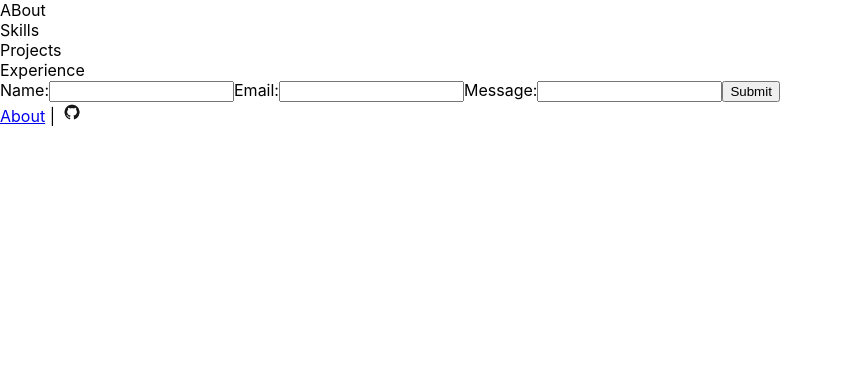
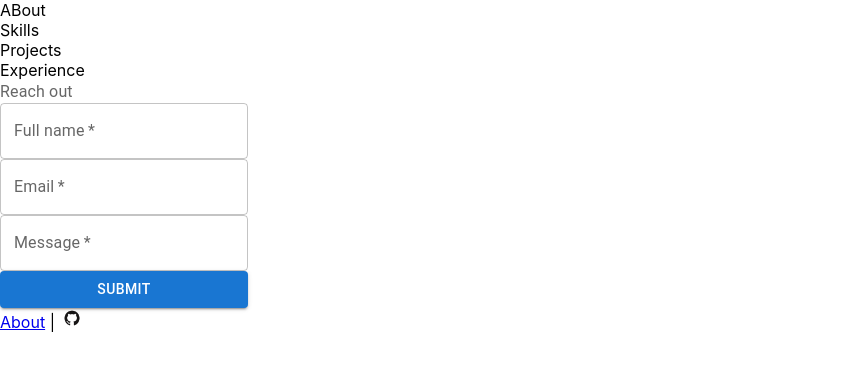
Before and after one commit to DesTede/personal_site, a React (Create React App) app: page /contact in a window 1280 px wide. Shown: the top 370 px of the page, without its empty margins (0-843 px from the left). Built offline with nearby package versions, Linux system fonts and the light colour scheme.

Commit message:
Contact.tsx updated

```diff
--- a/package.json
+++ b/package.json
@@ -3,6 +3,9 @@
   "version": "0.1.0",
   "private": true,
   "dependencies": {
+    "@emotion/react": "^11.13.3",
+    "@emotion/styled": "^11.13.0",
+    "@mui/material": "^6.1.1",
     "@testing-library/jest-dom": "^5.17.0",
     "@testing-library/react": "^13.4.0",
     "@testing-library/user-event": "^13.5.0",
--- a/src/Sections/Contact/Contact.tsx
+++ b/src/Sections/Contact/Contact.tsx
@@ -1,5 +1,6 @@
 import React, {useState} from "react";
 import emailjs from "emailjs-com"
+import {Button, FormControl, FormLabel, TextField} from "@mui/material";
 
 
 const Contact = ()=> {
@@ -27,30 +28,45 @@ const Contact = ()=> {
             setStatus("Error! Please try again.");
         })
 
-    };
+    }
+
 
     return (
-        <form onSubmit={handleSubmit}>
-            <label>
-                Name:
-                <input type={"text"} name={"name"} value={formData.name} onChange={handleChange} required={true}/>
-            </label>
-
-            <label>
-                Email:
-                <input type={"email"} name={"email"} value={formData.email} onChange={handleChange} required={true}/>
-            </label>
-
-            <label>
-                Message:
-                <input type={"text"} name={"message"} value={formData.message} onChange={handleChange} minLength={20} required={true}/>
-            </label>
-
-            <button type={"submit"}>
-                Submit
-            </button>
-            {status && <p>{status}</p>}
-        </form>
+        <div className="Contact" >
+            <FormControl>
+                <FormLabel>Reach out</FormLabel>
+                <TextField
+                    className={"TextField"}
+                    variant={"outlined"}
+                    label={"Full name"}
+                    id={"name"}
+                    value={formData.name}
+                    onBlur={handleChange}
+                    required={true}
+                />
+                <TextField
+                    className={"TextField"}
+                    variant={"outlined"}
+                    label={"Email"}
+                    id={"email"}
+                    value={formData.email}
+                    onBlur={handleChange}
+                    required={true}
+                />
+                <TextField
+                    className={"TextField"}
+                    variant={"outlined"}
+                    label={"Message"}
+                    id={"message"}
+                    value={formData.message}
+                    onBlur={handleChange}
+                    required={true}
+                />
+                <Button type={"submit"} variant={"contained"} color={"primary"} >
+                    Submit
+                </Button>
+            </FormControl>
+        </div>
     );
 }
 
```
Also changed, not shown: 1 other file (tests, documents, lock files or other folders).
